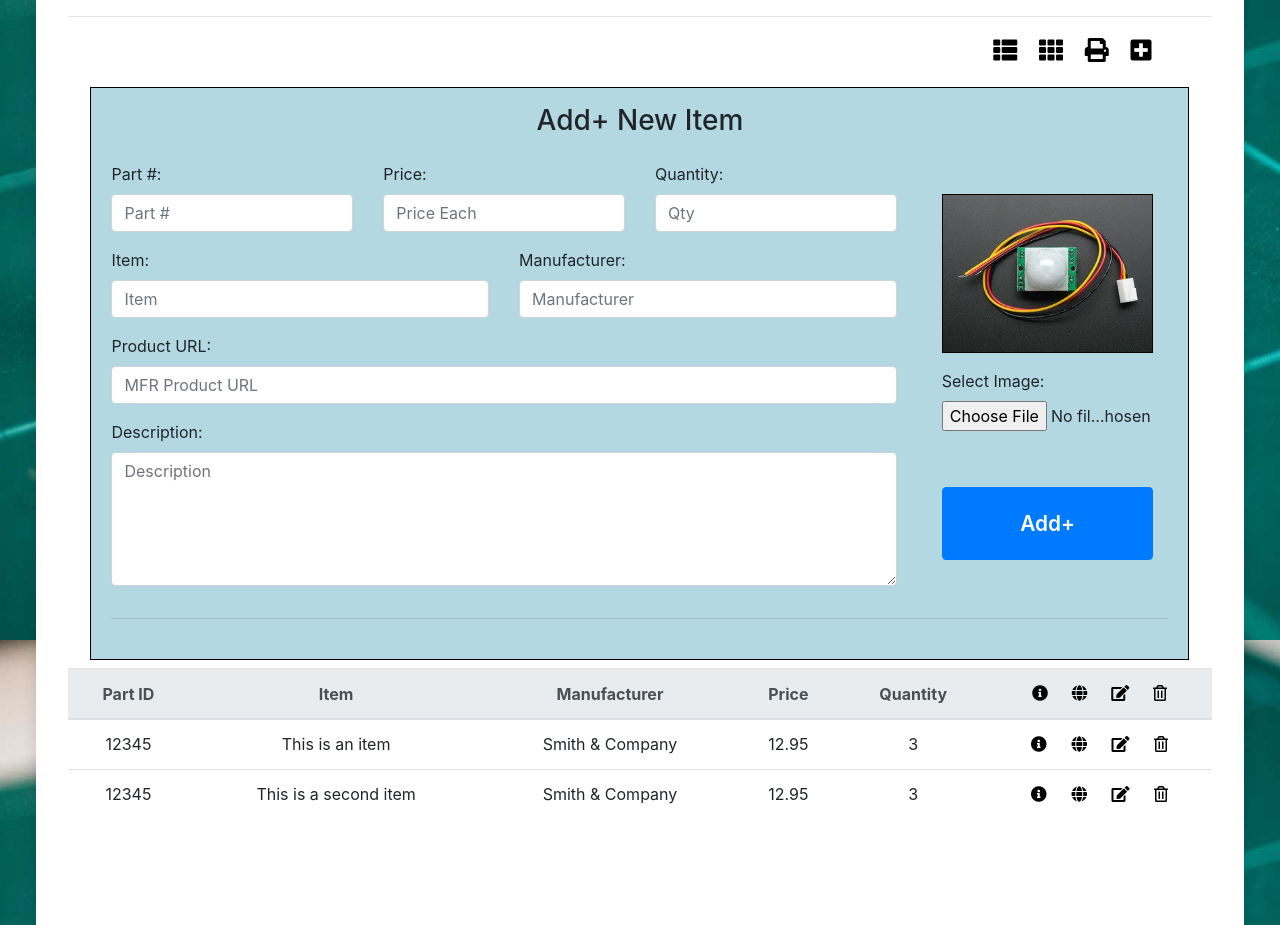
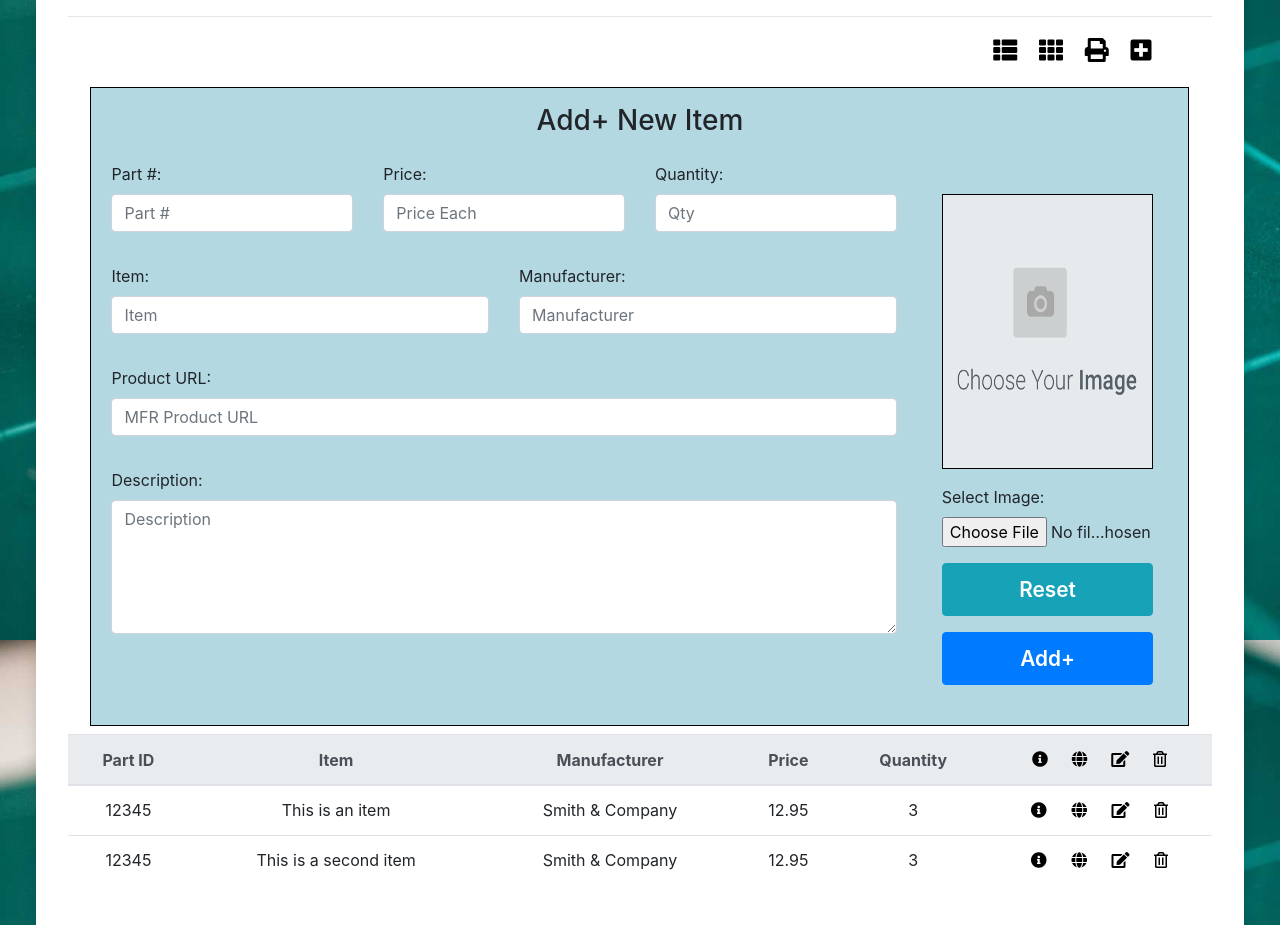
Before and after one commit to DKMitt/myinvdb, a PHP site: page / in a window 1280 px wide, after a click that opens the changed part. Shown: the part 160-1085 px from the top of the page. Run offline with PHP 8.4, Linux system fonts and the light colour scheme.

Commit message:
form submitting and uploading images

```diff
--- /dev/null
+++ b/actions.php
@@ -0,0 +1,40 @@
+<?php
+
+include 'logic/config.php';
+
+
+// if (isset($_POST['add-btn'])) {
+// echo "<pre>", print_r($_POST), "</pre>";  //displays all variable from post data
+// echo "<pre>", print_r($_FILES), "</pre>"; // displays image or file data
+// echo "<pre>", print_r($_FILES['prod-img']), "</pre>";  //displays image of file data for profileImage
+// echo "<pre>", print_r($_FILES['prod-img']['name']), "</pre>"; //displays image of file data for profileImage name
+// die();
+// }
+
+$msg = "";
+$css_styling = "";
+
+
+if (isset($_POST['add-btn'])) {
+
+    $prod_id = $_POST['prod_id'];
+    $price = $_POST['price'];
+    $qty = $_POST['qty'];
+    $prod_name = $_POST['prod_name'];
+    $mfr = $_POST['mfr'];
+    $prod_url = $_POST['prod_url'];
+    $prod_desc = $_POST['prod_desc'];
+
+    //add time stamp to file name to prevent duplicate image names
+    $prod_imgName = time() . '_' . $_FILES['prod_img']['name'];
+
+    $target = 'uploads/' . $prod_imgName;
+
+    if (move_uploaded_file($_FILES['prod_img']['tmp_name'], $target)) {
+        $msg = "Image uploaded successfully!";
+        $css_styling = "alert-success";
+    } else {
+        $msg = "Your data was received but no image was uploaded!";
+        $css_styling = "alert-warning";
+    }
+}
--- a/css/style.css
+++ b/css/style.css
@@ -72,10 +72,11 @@ tbody {
 .prodimg .img-fluid {
   border: 1px solid black;
   width: 275px;
+  height: 275px;
 }
 
-.btn-add {
-  padding: 20px 0;
+.btn-add-reset {
+  padding: 10px 40px;
   font-size: 1.3rem;
   font-weight: 600;
 }
--- a/index.php
+++ b/index.php
@@ -1,6 +1,7 @@
 <?php
-include 'logic/actions.php';
+include 'actions.php';
 ?>
+
 
 <!doctype html>
 <html lang="en">
@@ -30,7 +31,7 @@ include 'logic/actions.php';
       <div class="card-body p-5">
         <h3 class="font-weight-light"><img src="images/logo-40.png" class="img-fluid ${3|rounded-top,rounded-right,rounded-bottom,rounded-left,rounded-circle,|}" alt="MyInvDB Logo"> Inventory</h3>
         <hr>
-        <div class="top-icons"><a href="#"><i class="fas fa-th-list"></i></a> <a href="#"><i class="fas fa-th"></i></a> <a href="#"><i class="fas fa-print"></i></a> <a href="#add-edit-form" data-toggle="collapse"><i class="fas fa-plus-square"></i></a></div>
+        <div class="top-icons"><a href="#"><i class="fas fa-th-list" alt="List View"></i></a> <a href="#"><i class="fas fa-th" alt="Card View"></i></a> <a href="#"><i class="fas fa-print" alt="Print"></i></a> <a href="#add-edit-form" data-toggle="collapse"><i class="fas fa-plus-square" alt="Add Product"></i></a></div>
 
 
         <div id="add-edit-form" class="collapse mt-2 mb-2">
@@ -38,43 +39,57 @@ include 'logic/actions.php';
           <div class="container form-bg-add">
             <h3 class="text-center pt-3">Add+ New Item</h3>
 
-            <form action="#" method="post" enctyp="multi/part-data">
+            <form action="index.php" method="post" enctype="multipart/form-data">
               <div class="row">
                 <div class="col-sm-9">
                   <div class="row">
                     <div class="col">
+                      <div class="form-group">
                         <label for="prod_id">Part #:</label>
                         <input type="text" class="form-control" id="prod_id" placeholder="Part #" name="prod_id">
                       </div>
+                    </div>
                     <div class="col">
+                      <div class="form-group">
                         <label for="price">Price:</label>
                         <input type="text" class="form-control" id="price" placeholder="Price Each" name="price">
                       </div>
+                    </div>
                     <div class="col">
+                      <div class="form-group">
                         <label for="qty">Quantity:</label>
                         <input type="text" class="form-control" id="qty" placeholder="Qty" name="qty">
                       </div>
                     </div>
+                  </div>
                   <div class="row">
                     <div class="col">
+                      <div class="form-group">
                         <label for="prod_name">Item:</label>
                         <input type="text" class="form-control" id="prod_name" placeholder="Item" name="prod_name">
                       </div>
+                    </div>
                     <div class="col">
+                      <div class="form-group">
                         <label for="mfr">Manufacturer:</label>
                         <input type="text" class="form-control" id="mfr" placeholder="Manufacturer" name="mfr">
                       </div>
                     </div>
+                  </div>
                   <div class="row">
                     <div class="col">
+                      <div class="form-group">
                         <label for="prod_url">Product URL:</label>
                         <input type="text" class="form-control" id="prod_url" placeholder="MFR Product URL" name="prod_url">
                       </div>
                     </div>
+                  </div>
                   <div class="row">
                     <div class="col">
+                      <div class="form-group">
                         <label for="prod_desc">Description:</label>
                         <textarea type="text" class="form-control" rows="5" id="prod_desc" placeholder="Description" name="prod_desc"></textarea>
+                      </div>
                     </div>
                   </div>
                 </div>
@@ -82,22 +97,37 @@ include 'logic/actions.php';
                 <div class="col-sm-3 mt-5">
                   <div class="col">
                     <div class="prodimg">
-                      <img src="uploads/189.jpg" class="img-fluid ${3|rounded-top,rounded-right,rounded-bottom,rounded-left,rounded-circle,|}" id="prodimg">
+
+                      <img src="images/choose-image-400.png" class="img-fluid ${3|rounded-top,rounded-right,rounded-bottom,rounded-left,rounded-circle,|}" id="prodimg">
+
+                      <div class="form-group">
                         <label for="prod_img">Select Image:</label>
-                      <input type="file" class="custom-file" id="prod_img" placeholder="Product Image" name="prod_img">
+                        <input type="file" class="form-control-file" name="prod_img" id="prod_img">
                       </div>
-                    <button type="submit" class="btn btn-primary btn-block mt-5 btn-add"> Add+ </button>
+                    </div>
+                    <div class="form-group">
+                      <button type="reset" name="reset-btn" class="btn btn-info btn-block mt-2 btn-add-reset"> Reset </button>
+                    </div>
+                    <div class="form-group">
+                      <button type="submit" name="add-btn" class="btn btn-primary btn-block mt-2 btn-add-reset"> Add+ </button>
                     </div>
                   </div>
                 </div>
-              <hr class="mt-2rem">
+              </div>
             </form>
             <br>
           </div>
 
         </div>
 
+        <!-- checks $msg variable to see if not empty and displays message with styling -->
+        <?php if (!empty($msg)) : ?>
+          <div class="alert <?php echo $css_styling; ?>">
+            <?php echo $msg; ?>
+          </div>
+        <?php endif; ?>
 
+        <!-- table starts -->
         <div class="table-responsive">
           <table class="table table-hover item-icons">
             <thead class="thead-light">
@@ -107,7 +137,7 @@ include 'logic/actions.php';
                 <th>Manufacturer</th>
                 <th>Price</th>
                 <th>Quantity</th>
-                <th> <i class="fas fa-info-circle" alt="Detailed Info"></i> <i class="fas fa-globe"></i> <i class="fas fa-edit"></i> <i class="far fa-trash-alt"></i></th>
+                <th> <i class="fas fa-info-circle" alt="Detailed Info"></i> <i class="fas fa-globe" alt="Mfr Website"></i> <i class="fas fa-edit" alt="Edit"></i> <i class="far fa-trash-alt" alt="Delete"></i></th>
               </tr>
             </thead>
             <tbody>
@@ -117,7 +147,7 @@ include 'logic/actions.php';
                 <td>Smith & Company</td>
                 <td>12.95</td>
                 <td>3</td>
-                <td><a href="#"><i class="fas fa-info-circle"></i></a> <a href="#"><i class="fas fa-globe"></i></a> <a href="#"><i class="fas fa-edit"></i></a> <a href="#"><i class="far fa-trash-alt"></i></a></td>
+                <td><a href="#"><i class="fas fa-info-circle" alt="Detailed Info"></i></a> <a href="#"><i class="fas fa-globe" alt="Mfr Website"></i></a> <a href="#"><i class="fas fa-edit" alt="Edit"></i></a> <a href="#"><i class="far fa-trash-alt" alt="Delete"></i></a></td>
               </tr>
               <tr>
                 <td>12345</td>
@@ -125,7 +155,7 @@ include 'logic/actions.php';
                 <td>Smith & Company</td>
                 <td>12.95</td>
                 <td>3</td>
-                <td><a href="#"><i class="fas fa-info-circle"></i></a> <a href="#"><i class="fas fa-globe"></i></a> <a href="#"><i class="fas fa-edit"></i></a> <a href="#"><i class="far fa-trash-alt"></i></a></td>
+                <td><a href="#"><i class="fas fa-info-circle" alt="Detailed Info"></i></a> <a href="#"><i class="fas fa-globe" alt="Mfr Website"></i></a> <a href="#"><i class="fas fa-edit" alt="Edit"></i></a> <a href="#"><i class="far fa-trash-alt" alt="Delete"></i></a></td>
               </tr>
 
             </tbody>
@@ -135,9 +165,9 @@ include 'logic/actions.php';
 
         <div style="height: 300px"></div>
         <p class="lead mb-0">You've reached the end!</p>
-        <!-- Top Navigation & Logo -->
+        <!-- Navigation & Logo Starts -->
         <!-- <?php include 'includes/bottom_nav.html'; ?> -->
-        <!-- Top Navigation & Logo End -->
+        <!-- Navigation & Logo End -->
         <hr>
         <!-- Copyright Starts -->
         <?php include 'includes/copyright.php'; ?>
```
Lines whose indentation alone changed are shown as unchanged.
